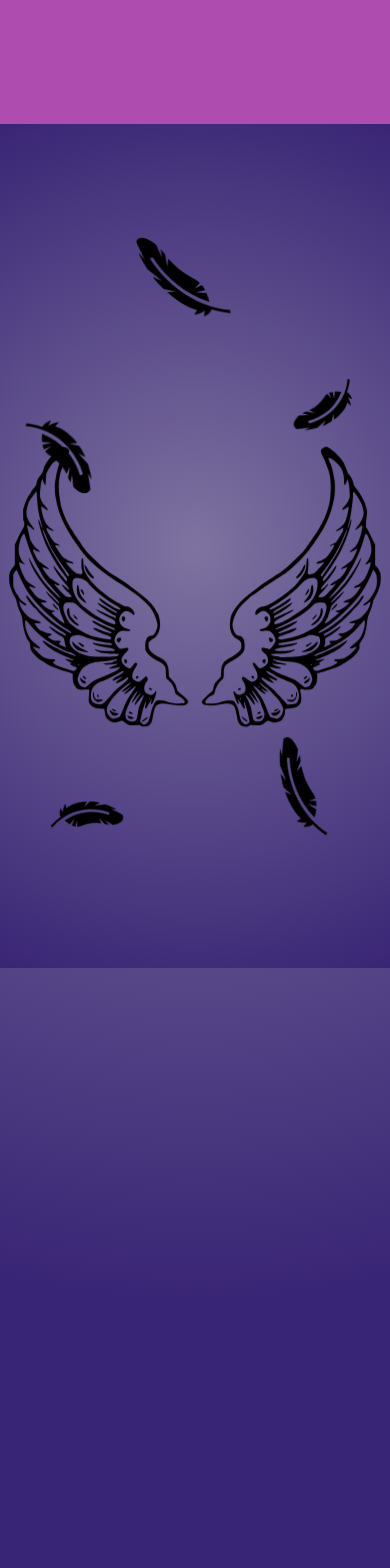
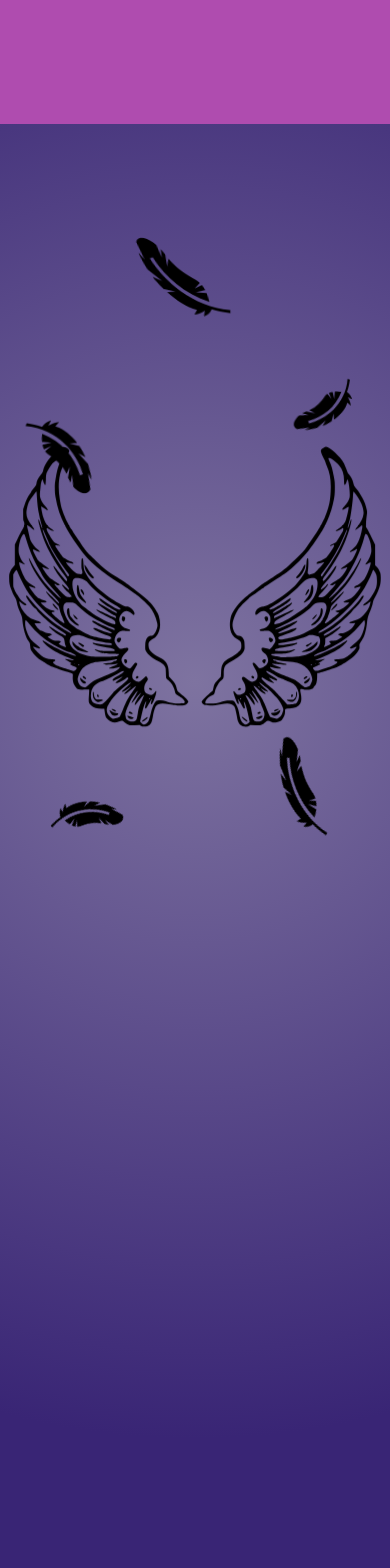
Before and after one commit to 4zad/story-of-icarus, a React (Create React App) app: page /night in a window 390 px wide. Shown: the part 4940-6508 px from the top of the page. Built offline with nearby package versions, Linux system fonts and the light colour scheme; a web font is replaced by a local one.

Commit message:
feature: 2 section gradial radient now responsive
Signed-off-by: Muhammad Ahmed <mahmed.4zad@gmail.com>

```diff
--- a/src/components/Night.css
+++ b/src/components/Night.css
@@ -307,19 +307,22 @@ p {
   position: relative;
   background-color: rgb(175, 76, 175);
 }
+
+.radialGradient {
+  background: radial-gradient(circle at 50% 33%, rgb(126, 115, 160) 0%, rgb(57, 37, 117) 66%);
+}
 #page5 {
   position: relative;
   display: flex;
   align-items: center;
   justify-content: center;
   text-align: center;
-  background: rgb(215,234,255);
-  background: radial-gradient(circle at 50% 50%, rgb(126, 115, 160) 0%, rgb(57, 37, 117) 100%);
+  /* background: radial-gradient(circle at 50% 50%, rgb(126, 115, 160) 0%, rgb(57, 37, 117) 100%); */
   /* background: radial-gradient(circle, rgb(204, 190, 238) 0%, rgb(114, 100, 157) 50%, rgb(57, 37, 117) 100%); */
 }
 #page6 {
   position: relative;
-  background: radial-gradient(circle at 50% -50%, rgb(126, 115, 160) 0%, rgb(57, 37, 117) 59%);
+  /* background: radial-gradient(circle at 50% -50%, rgb(126, 115, 160) 0%, rgb(57, 37, 117) 59%); */
 }
 #page7 {
   position: relative;
--- a/src/components/Night.jsx
+++ b/src/components/Night.jsx
@@ -343,6 +343,7 @@ function Night() {
         </div>
       </section>
 
+      <div className="radialGradient">
         <section className="section" id="page5">
           <div className="poemText">
             <p>sweating in the sun</p>
@@ -385,6 +386,7 @@ function Night() {
             </div>
           </div>
         </section>
+      </div>
 
       <section className="section" id="page7">
         <div className="poemText">
```
Lines whose indentation alone changed are shown as unchanged.
